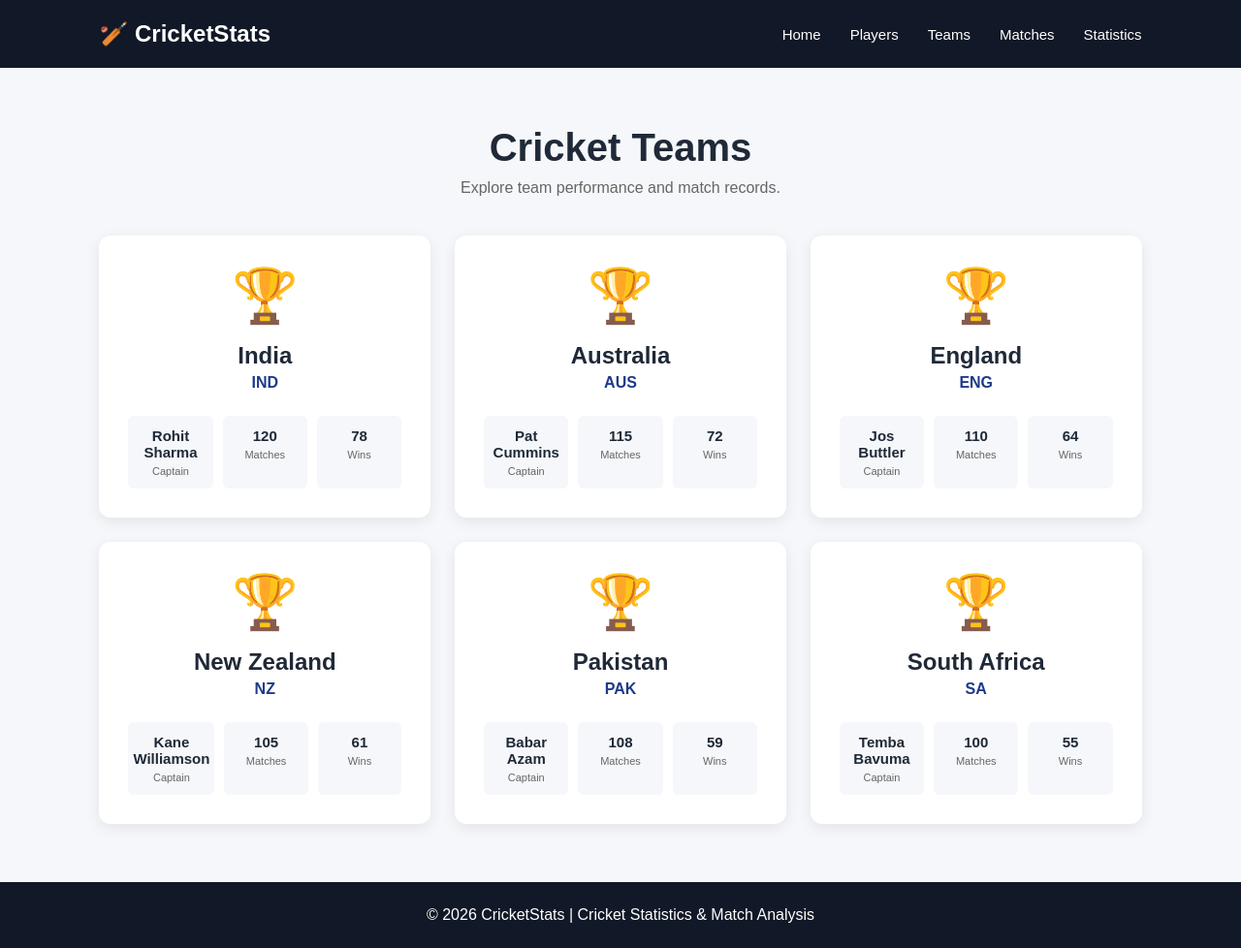
After one commit to stanleybadugu4929-sketch/cricket-statistics-website, a Flask app: page /teams in a window 1280 px wide. The commit adds this page. Shown: the whole page at 97% size. Run offline with Flask 3, Linux system fonts and the light colour scheme.

Commit message:
Add teams page

```diff
--- a/app.py
+++ b/app.py
@@ -60,7 +60,50 @@ players_data = [
     }
 ]
 
-
+teams_data = [
+    {
+        "name": "India",
+        "short_name": "IND",
+        "captain": "Rohit Sharma",
+        "matches": 120,
+        "wins": 78
+    },
+    {
+        "name": "Australia",
+        "short_name": "AUS",
+        "captain": "Pat Cummins",
+        "matches": 115,
+        "wins": 72
+    },
+    {
+        "name": "England",
+        "short_name": "ENG",
+        "captain": "Jos Buttler",
+        "matches": 110,
+        "wins": 64
+    },
+    {
+        "name": "New Zealand",
+        "short_name": "NZ",
+        "captain": "Kane Williamson",
+        "matches": 105,
+        "wins": 61
+    },
+    {
+        "name": "Pakistan",
+        "short_name": "PAK",
+        "captain": "Babar Azam",
+        "matches": 108,
+        "wins": 59
+    },
+    {
+        "name": "South Africa",
+        "short_name": "SA",
+        "captain": "Temba Bavuma",
+        "matches": 100,
+        "wins": 55
+    }
+]
 @app.route("/")
 def home():
     return render_template("index.html")
@@ -80,6 +123,9 @@ def player_profile(player_name):
             )
 
     return "Player not found", 404
+@app.route("/teams")
+def teams():
+    return render_template("teams.html", teams=teams_data)
 
 
 if __name__ == "__main__":
--- a/static/css/style.css
+++ b/static/css/style.css
@@ -438,3 +438,90 @@ footer {
 .profile-button:hover {
     opacity: 0.9;
 }
+/* Teams Page */
+
+.teams-page {
+    padding: 60px 8%;
+    min-height: 650px;
+    text-align: center;
+}
+
+.teams-page h1 {
+    font-size: 40px;
+    margin-bottom: 10px;
+}
+
+.teams-page > p {
+    color: #666;
+    margin-bottom: 40px;
+}
+
+.team-grid {
+    display: grid;
+    grid-template-columns: repeat(3, 1fr);
+    gap: 25px;
+}
+
+.team-card {
+    background: white;
+    padding: 30px;
+    border-radius: 12px;
+    box-shadow: 0 4px 15px rgba(0, 0, 0, 0.08);
+}
+
+.team-logo {
+    font-size: 55px;
+    margin-bottom: 15px;
+}
+
+.team-card h2 {
+    margin-bottom: 5px;
+}
+
+.team-code {
+    color: #1e3a8a;
+    font-weight: bold;
+    margin-bottom: 25px;
+}
+
+.team-info {
+    display: grid;
+    grid-template-columns: 1fr 1fr 1fr;
+    gap: 10px;
+}
+
+.team-info div {
+    background: #f5f7fa;
+    padding: 12px 5px;
+    border-radius: 6px;
+}
+
+.team-info strong {
+    display: block;
+    font-size: 15px;
+}
+
+.team-info span {
+    display: block;
+    color: #666;
+    font-size: 11px;
+    margin-top: 5px;
+}
+
+
+@media (max-width: 800px) {
+
+    .team-grid {
+        grid-template-columns: 1fr 1fr;
+    }
+
+}
+
+
+@media (max-width: 500px) {
+
+    .team-grid {
+        grid-template-columns: 1fr;
+    }
+
+}
--- /dev/null
+++ b/templates/teams.html
@@ -0,0 +1,102 @@
+<!DOCTYPE html>
+<html lang="en">
+
+<head>
+
+    <meta charset="UTF-8">
+
+    <meta name="viewport"
+          content="width=device-width, initial-scale=1.0">
+
+    <title>Teams | CricketStats</title>
+
+    <link rel="stylesheet"
+          href="{{ url_for('static', filename='css/style.css') }}">
+
+</head>
+
+<body>
+
+<nav class="navbar">
+
+    <div class="logo">
+        🏏 CricketStats
+    </div>
+
+    <div class="nav-links">
+
+        <a href="/">Home</a>
+        <a href="/players">Players</a>
+        <a href="/teams">Teams</a>
+        <a href="#">Matches</a>
+        <a href="#">Statistics</a>
+
+    </div>
+
+</nav>
+
+
+<section class="teams-page">
+
+    <h1>Cricket Teams</h1>
+
+    <p>
+        Explore team performance and match records.
+    </p>
+
+
+    <div class="team-grid">
+
+        {% for team in teams %}
+
+        <div class="team-card">
+
+            <div class="team-logo">
+                🏆
+            </div>
+
+            <h2>{{ team.name }}</h2>
+
+            <p class="team-code">
+                {{ team.short_name }}
+            </p>
+
+            <div class="team-info">
+
+                <div>
+                    <strong>{{ team.captain }}</strong>
+                    <span>Captain</span>
+                </div>
+
+                <div>
+                    <strong>{{ team.matches }}</strong>
+                    <span>Matches</span>
+                </div>
+
+                <div>
+                    <strong>{{ team.wins }}</strong>
+                    <span>Wins</span>
+                </div>
+
+            </div>
+
+        </div>
+
+        {% endfor %}
+
+    </div>
+
+</section>
+
+
+<footer>
+
+    <p>
+        © 2026 CricketStats | Cricket Statistics & Match Analysis
+    </p>
+
+</footer>
+
+</body>
+
+</html>
```
